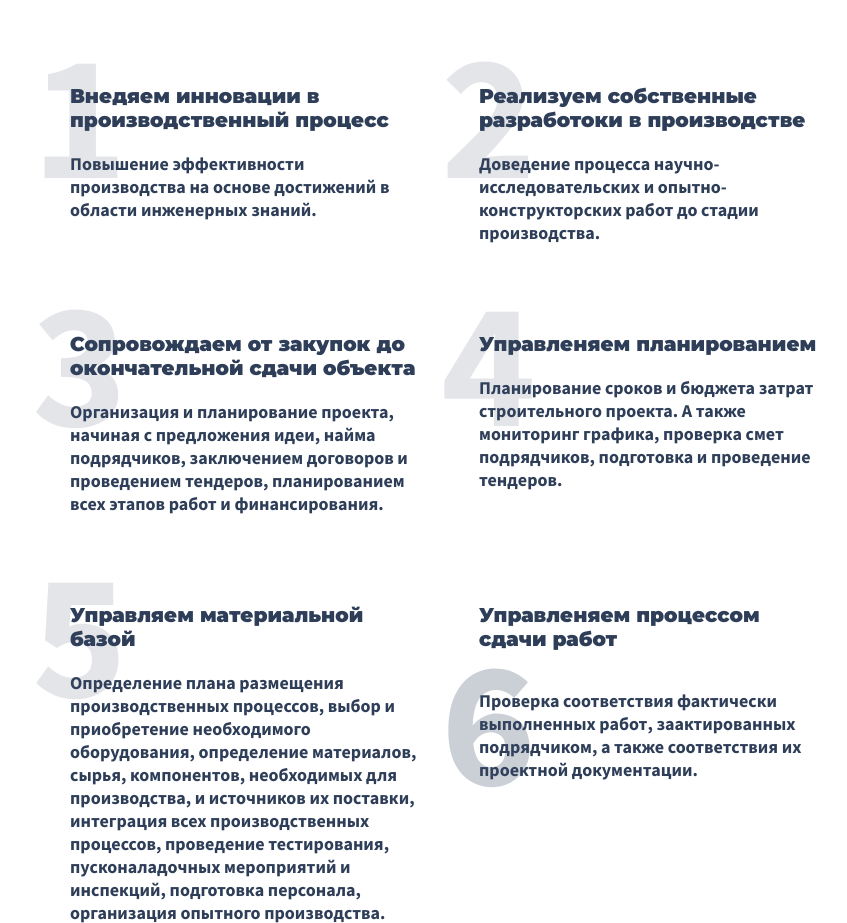
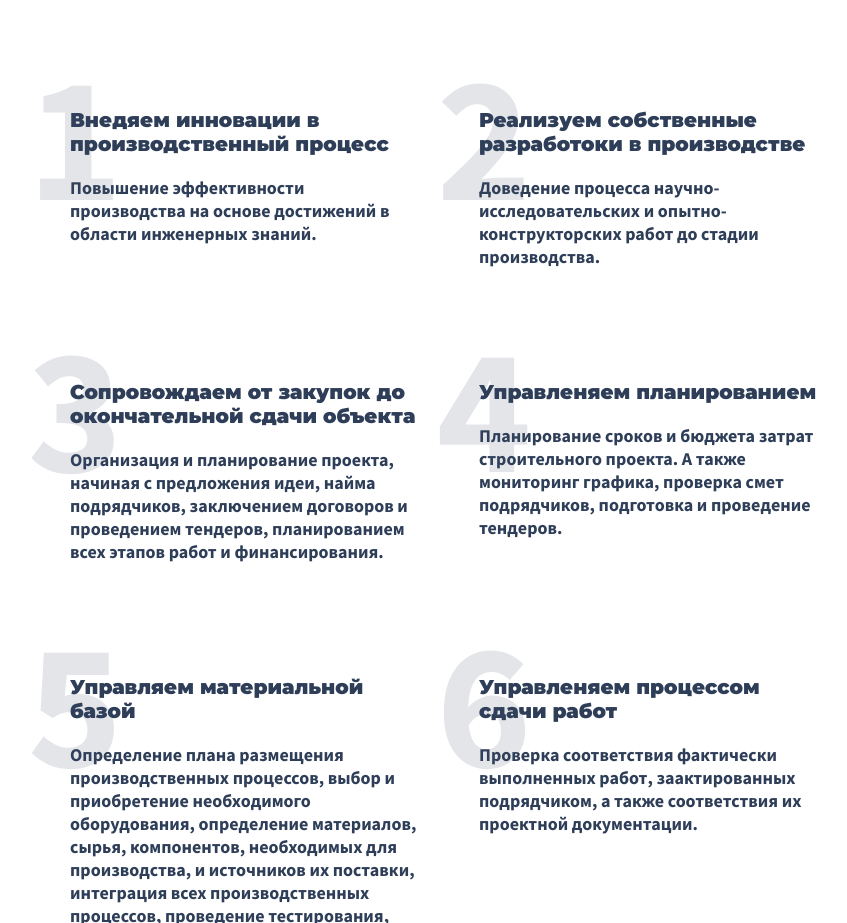
Before and after one commit to marshmyllow/RSM, a plain HTML site: page index.html in a window 1280 px wide. Shown: the part 1768-2691 px from the top of the page, without its empty margins (186-1033 px from the left). Drawn offline with Linux system fonts and the light colour scheme.

Commit message:
Добавление контента

```diff
--- a/index.html
+++ b/index.html
@@ -57,38 +57,27 @@
                 <h2>Основные задачи нашей компании</h2>
                 <div class="task_items">
                     <div class="task_item">
-                        <span class="af">1</span>
                         <h3>Внедяем инновации в производственный процесс</h3>
                         <p>Повышение эффективности производства на основе достижений в области инженерных знаний.</p>
                     </div>
                     <div class="task_item">
-                        <span class="af">2</span>
                         <h3>Реализуем собственные разработоки в производстве</h3>
                         <p>Доведение процесса научно-исследовательских и опытно-конструкторских работ до стадии производства.</p>
                     </div>
                     <div class="task_item">
-                        <span class="af">3</span>
                         <h3>Сопровождаем от закупок до окончательной сдачи объекта</h3>
                         <p>Организация и планирование проекта, начиная с предложения идеи, найма подрядчиков, заключением договоров и проведением тендеров, планированием всех этапов работ и финансирования.</p>
                     </div>
                     <div class="task_item">
-                        <span class="af">4</span>
                         <h3>Управленяем планированием</h3>
                         <p>Планирование сроков и бюджета затрат строительного проекта. А также мониторинг графика, проверка смет подрядчиков, подготовка и проведение тендеров.</p>
                     </div>
                     <div class="task_item">
-                        <span class="af">5</span>
                         <h3>Управляем материальной базой</h3>
                         <p>Определение плана размещения производственных процессов, выбор и приобретение необходимого оборудования, определение материалов, сырья, компонентов, необходимых для производства, и источников их поставки, интеграция всех производственных процессов, проведение тестирования, пусконаладочных мероприятий и инспекций, подготовка персонала, организация опытного производства.</p>
                     </div>
                     <div class="task_item">
                         <h3>Управленяем процессом сдачи работ</h3>
-                        <div class="for">
-
-                            <span class="af">6</span>
-                        </div>
-                        <span class="af">6</span>
-
                         <p>Проверка соответствия фактически выполненных работ, заактированных подрядчиком, а также соответствия их проектной документации.</p>
 
                     </div>
--- a/style.css
+++ b/style.css
@@ -126,7 +126,7 @@ h2 {
     width: 200px; */
     display: grid;
     grid-gap: 50px;
-    grid-template-columns: repeat(auto-fit, minmax(300px, 1fr));
+    grid-template-columns: repeat(auto-fit, minmax(340px, 1fr));
     /* grid-auto-flow: row dense; */
 
 }
@@ -157,7 +157,7 @@ h2 {
 }
 
 .af {
-    display: block;
+    display: none;
     position: relative;
     top: 50px;
     right: 170px;
@@ -171,7 +171,42 @@ text-align: center;
 
 color: rgba(65, 81, 107, 0.15);
 }
-/*
+
+
 h3::before {
-    position: fixed;
-} */
+    font-family: 'Source Sans Pro';
+    font-style: normal;
+    font-weight: 700;
+    font-size: 180px;
+    text-align: center;
+
+    color: rgba(65, 81, 107, 0.15);
+    display: block;
+    position: relative;
+    top: 40px;
+    right: 170px;
+}
+
+.task_item:nth-child(1) h3::before {
+    content: "1";
+}
+
+.task_item:nth-child(2) h3::before {
+    content: "2";
+}
+
+.task_item:nth-child(3) h3::before {
+    content: "3";
+}
+
+.task_item:nth-child(4) h3::before {
+    content: "4";
+}
+
+.task_item:nth-child(5) h3::before {
+    content: "5";
+}
+
+.task_item:nth-child(6) h3::before {
+    content: "6";
+}
```
